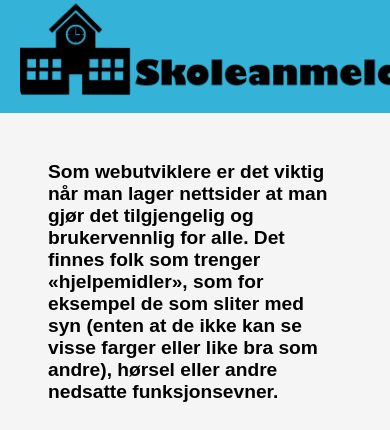
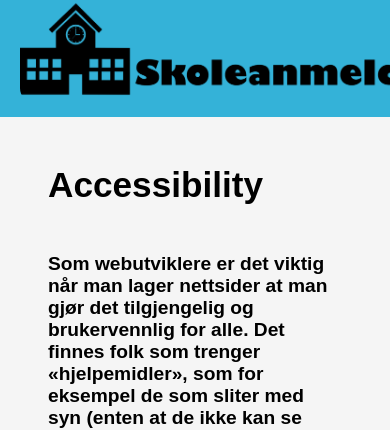
Before and after one commit to OsloMet-web/konte_ITgirls, a plain HTML site: page sub-sites/accsess.html in a window 390 px wide. Shown: the top 430 px of the page. Drawn offline with Linux system fonts and the light colour scheme.

Commit message:
endringer

```diff
--- a/css/stylesheet.css
+++ b/css/stylesheet.css
@@ -27,22 +27,12 @@ body{
 }
 
 /* MENYBAR*/
-.logo a {
-  display: block;
-}
-
-.logo a img{ /*Bilde design */
-  display: block;
-  width: 30rem;
-  border-radius: 1rem;
-}
-
-
 .menu{ /*Menybaren vil være blå i bakgrunn og vil være utbredt med lik avstand mellom knappene*/
   background-color: rgb(52, 178, 216);
   display: flex;
   flex-direction: row;
   justify-content: space-evenly;
+  padding-top: 2rem;
 }
 
 
@@ -145,8 +135,6 @@ body{
       width: 18.75rem;
       height: 100%;
       margin-top: 1.25rem;
-
-
   }
 
   .menu li{
@@ -154,9 +142,7 @@ body{
   }
   .menu li a{
       font-size: 1.5rem;
-
   }
-
 }
 
 /*dette gir navn til hver gridboksene som vi skal plassere på nettsiden */
@@ -205,6 +191,7 @@ ul {   /*generell styling for type liste som brukes*/
 
 .main-title{ /*hovedoverskrift*/
     font-size: 2.2rem;
+    margin: 3rem;
 }
 
 .sub-title{
@@ -240,7 +227,7 @@ padding-top: 0.5rem;
   margin: auto;
 }
 footer { /* */
-  background-color: rgb(247, 250, 251);
+  background-color: rgb(52, 178, 216);
   border-top: solid;
   display: flex;
   justify-content: space-around;
@@ -254,8 +241,8 @@ footer { /* */
   }
 }
 
-/*her tror vi det er scaling???*/
-@media  screen and (max-width: 75rem){
+/*scaling til grid og footer for når man minimierer vinduet*/
+@media  screen and (max-width: 62rem){
     .grid-container{
         display: block !important;
         flex-direction: column;
@@ -270,12 +257,5 @@ footer {
     table-layout: fixed;
     border-spacing: 1.2rem;
 }
-header {
-    display: grid;
-    grid-template-columns: minmax(20rem, 25rem);
-    width: 100%;
-    display: table;
-    table-layout: fixed;
-    border-spacing: 1.2rem;
+
 }
-}
--- a/sub-sites/accsess.html
+++ b/sub-sites/accsess.html
@@ -32,6 +32,7 @@
 
     <main>
         <article class="accessibility"><!--Klasseattributtet spesifiserer ett eller flere klassenavn for et element (til bruk i css)-->
+            <h1 class="main-title">Accessibility</h1>
             <p class="intro-text">Som webutviklere er det viktig når man lager nettsider at man gjør det tilgjengelig og brukervennlig for alle. Det finnes folk som trenger
             «hjelpemidler», som for eksempel de som sliter med syn (enten at de ikke kan se visse farger eller like bra som andre), hørsel eller andre nedsatte
             funksjonsevner.</p>
```
Also changed, not shown: index.html (+1 -2 lines), sub-sites/sosialisering.html (+0 -4 lines), sub-sites/topical.html (+1 -1 lines).
